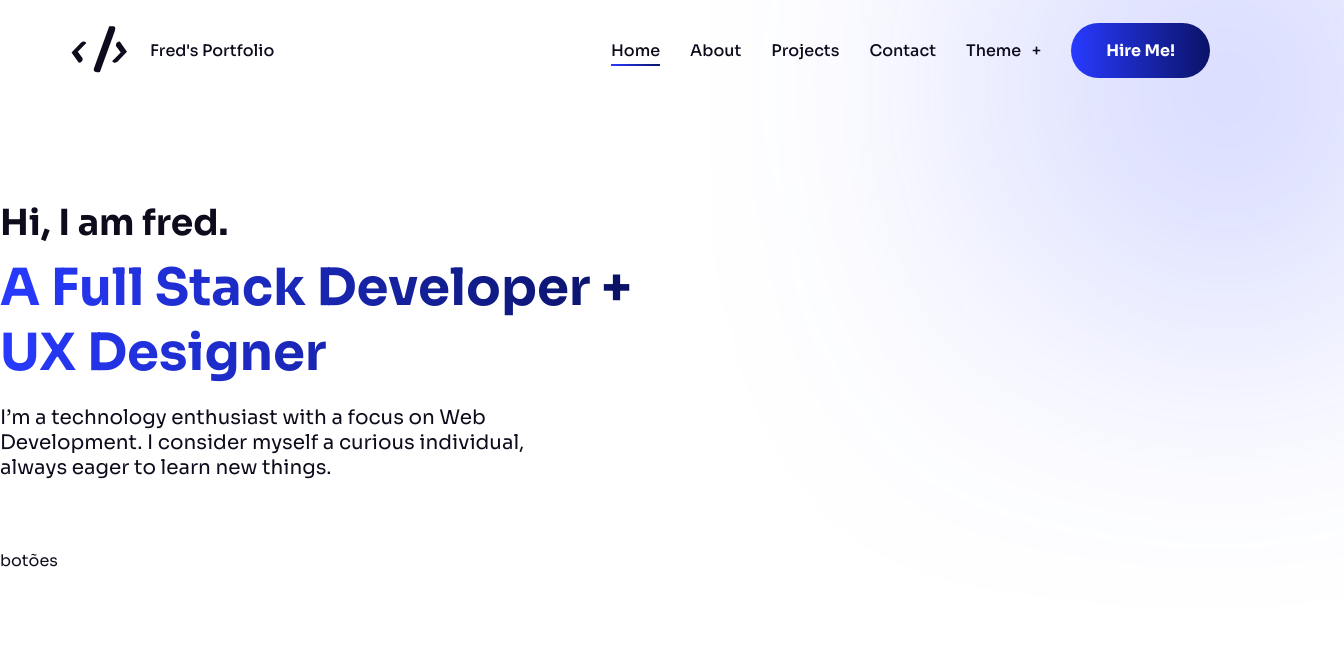
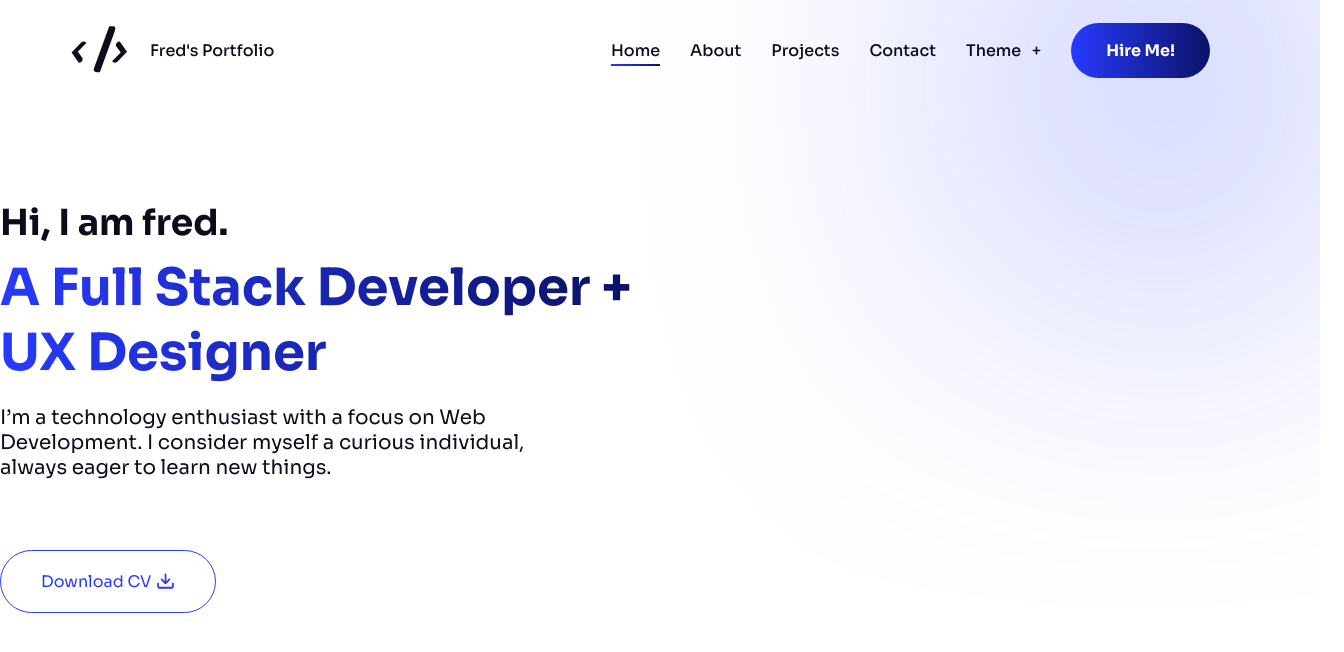
Before and after one commit to TwickE/Portfolio-Old, a React (Vite) app: page / in a window 1280 px wide. Shown: the top 652 px of the page, 1344 px wide, since content can reach past the window. Built offline with nearby package versions, Linux system fonts and the light colour scheme.

Commit message:
Finished the OutlineButton component

```diff
--- a/src/components/HeroSection.css
+++ b/src/components/HeroSection.css
@@ -16,7 +16,6 @@
     border-radius: 50%;
     background: var(--radial-gradient);
     filter: blur(150px);
-    margin-right: -5%;
     margin-top: -5%;
     z-index: -1;
 }
--- a/src/components/HeroSection.jsx
+++ b/src/components/HeroSection.jsx
@@ -1,4 +1,5 @@
 import './HeroSection.css'
+import OutlineButton from './sub-components/OutlineButton.jsx'
 
 function HeroSection() {
     return (
@@ -8,7 +9,15 @@ function HeroSection() {
                 <h1>A Full Stack Developer +<br></br>UX Designer</h1>
                 <p>I&rsquo;m a technology enthusiast with a focus on Web Development. I consider myself a curious individual, always eager to learn new things.</p>
                 <div className='container-buttons'>
-                    botões
+                    <OutlineButton
+                        buttonProps = {{
+                            buttonSmall: false,
+                            startImage: false,
+                            text: 'Download CV',
+                            endImage: true,
+                            endImageSrc: 'download-icon'
+                        }}
+                    />
                 </div>
             </div>
         </main>
--- a/src/components/sub-components/OutlineButton.jsx
+++ b/src/components/sub-components/OutlineButton.jsx
@@ -1,13 +1,25 @@
 import './OutlineButton.css'
 import PropTypes from 'prop-types';
+import iconsFile from '../../assets/icons.svg'
 
 function OutlineButton({ buttonProps }) {
     return (
-        <button className={`outline-button ${buttonProps.buttonSmall ? 'small' : 'large'}`}>
-            {buttonProps.startImage && <img src={buttonProps.startImageSrc} alt={buttonProps.startImageText} />}
-            {buttonProps.text}
-            {buttonProps.endImage && <img src={buttonProps.endImageSrc} alt={buttonProps.endImageText} />}
-        </button>
+        <>
+            <object type="image/svg+xml" data="./src/assets/icons.svg" style={{display: 'none'}}></object>
+            <button className={`outline-button ${buttonProps.buttonSmall ? 'small' : 'large'}`}>
+                {buttonProps.startImage && (
+                    <svg className='margin-right'>
+                        <use href={`${iconsFile}#${buttonProps.startImageSrc}`}></use>
+                    </svg>
+                    )}
+                {buttonProps.text}
+                {buttonProps.endImage && (
+                    <svg className='margin-left'>
+                        <use href={`${iconsFile}#${buttonProps.endImageSrc}`}></use>
+                    </svg>
+                    )}
+            </button>
+        </>
     )
 }
 
@@ -16,11 +28,9 @@ OutlineButton.propTypes = {
         buttonSmall: PropTypes.bool.isRequired,
         startImage: PropTypes.bool.isRequired,
         startImageSrc: PropTypes.string,
-        startImageText: PropTypes.string,
         text: PropTypes.string.isRequired,
         endImage: PropTypes.bool.isRequired,
         endImageSrc: PropTypes.string,
-        endImageText: PropTypes.string
     }).isRequired
 };
 
--- a/src/components/sub-components/Outlinebutton.css
+++ b/src/components/sub-components/Outlinebutton.css
@@ -2,4 +2,43 @@
     border: 1px solid var(--primary-color);
     color: var(--primary-color);
     font-size: 1rem;
+    background-color: transparent;
+    cursor: pointer;
+    display: flex;
+    align-items: center;
+    justify-content: center;
 }
+
+.large {
+    padding: 20px 40px;
+    border-radius: 40px;
+}
+
+.small {
+    padding: 10px 30px;
+    border-radius: 30px;
+}
+
+.outline-button > svg {
+    width: 19px;
+    height: 19px;
+    fill: var(--primary-color);
+    transition: 0s;
+}
+
+.margin-left {
+    margin-left: 5px;
+}
+
+.margin-right {
+    margin-right: 5px;
+}
+
+.outline-button:hover {
+    background-color: var(--primary-color);
+    color: #FFFFFF;
+}
+
+.outline-button:hover svg {
+    fill: #FFFFFF;
+}
```
Also changed, not shown: src/assets/icons.svg (added).
